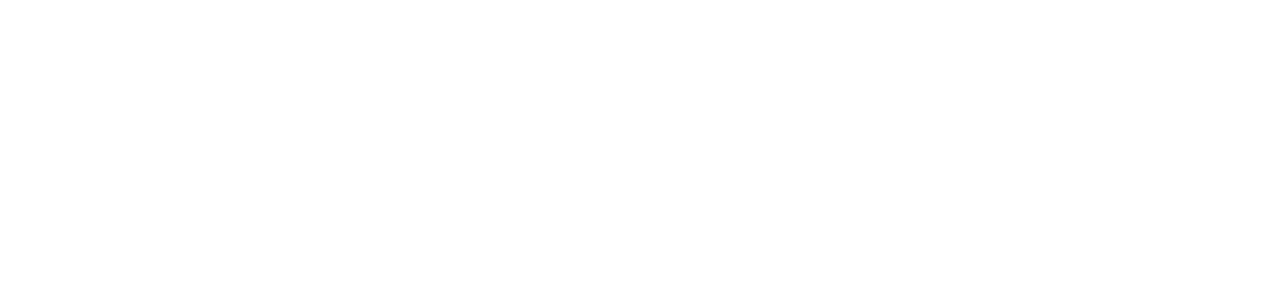
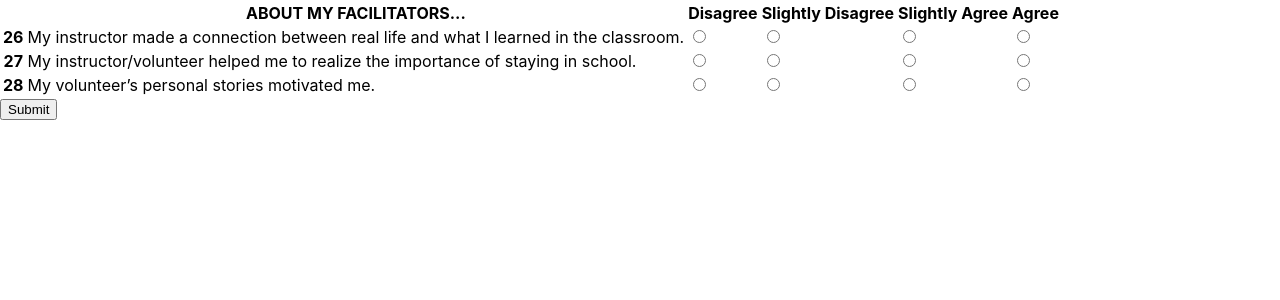
Before and after one commit to markpmiles/juniorachievement, a React (Create React App) app in the folder biztown/: page /aboutmyfacilitators in a window 1280 px wide. Shown: the top 300 px of the page. Built offline with nearby package versions, Linux system fonts and the light colour scheme.

Commit message:
feat: created AboutMyFacilitators component

```diff
--- /dev/null
+++ b/biztown/src/components/AboutMyFacilitators.js
@@ -0,0 +1,54 @@
+import React, { useRef, Redirect } from "react"
+import TableRow from "./TableRow"
+import DataManager from "../modules/DataManager";
+import { Table, Button } from 'reactstrap';
+
+const AboutMyFacilitators = () => {
+  const input1 = useRef()
+  const input2 = useRef()
+  const input3 = useRef()
+
+  const inputs = [input1, input2, input3]
+
+  const handleQuestions33To35 = (e) => {
+    e.preventDefault();
+
+    const questions33To35 = {
+      q33_score: input1.current.value,
+      q34_score: input2.current.value,
+      q35_score: input3.current.value
+    }
+
+    DataManager.post("posttest", questions33To35).then(() => {
+      <Redirect to="/" />
+    })
+  }
+
+  const prompts = ["My instructor made a connection between real life and what I learned in the classroom.", "My instructor/volunteer helped me to realize the importance of staying in school.", "My volunteer’s personal stories motivated me."]
+
+  return (
+    <>
+      <Table>
+        <thead>
+          <tr>
+            <th></th>
+            <th>ABOUT MY FACILITATORS...</th>
+            <th>Disagree</th>
+            <th>Slightly Disagree</th>
+            <th>Slightly Agree</th>
+            <th>Agree</th>
+          </tr>
+        </thead>
+        <tbody>
+          {prompts.map((prompt, idx) => (
+            <TableRow prompt={prompt} inputs={inputs} idx={idx} aboutMyFuture={true}/>
+          ))}
+        </tbody>
+      </Table>
+      <Button onClick={handleQuestions33To35}>Submit</Button>
+    </>
+  )
+
+}
+
+export default AboutMyFacilitators
--- a/biztown/src/components/ApplicationViews.js
+++ b/biztown/src/components/ApplicationViews.js
@@ -2,6 +2,7 @@
 import { Route } from "react-router-dom";
 import AboutMe from "./AboutMe"
 import AboutMyFuture from "./AboutMyFuture"
+import AboutMyFacilitators from "./AboutMyFacilitators"
 
 const ApplicationViews = () => {
 
@@ -19,6 +20,12 @@
           <AboutMyFuture />
         )}
       />
+      <Route
+        path="/aboutmyfacilitators"
+        render={()=> (
+          <AboutMyFacilitators />
+        )}
+      />
     </>
   )
 }
```
